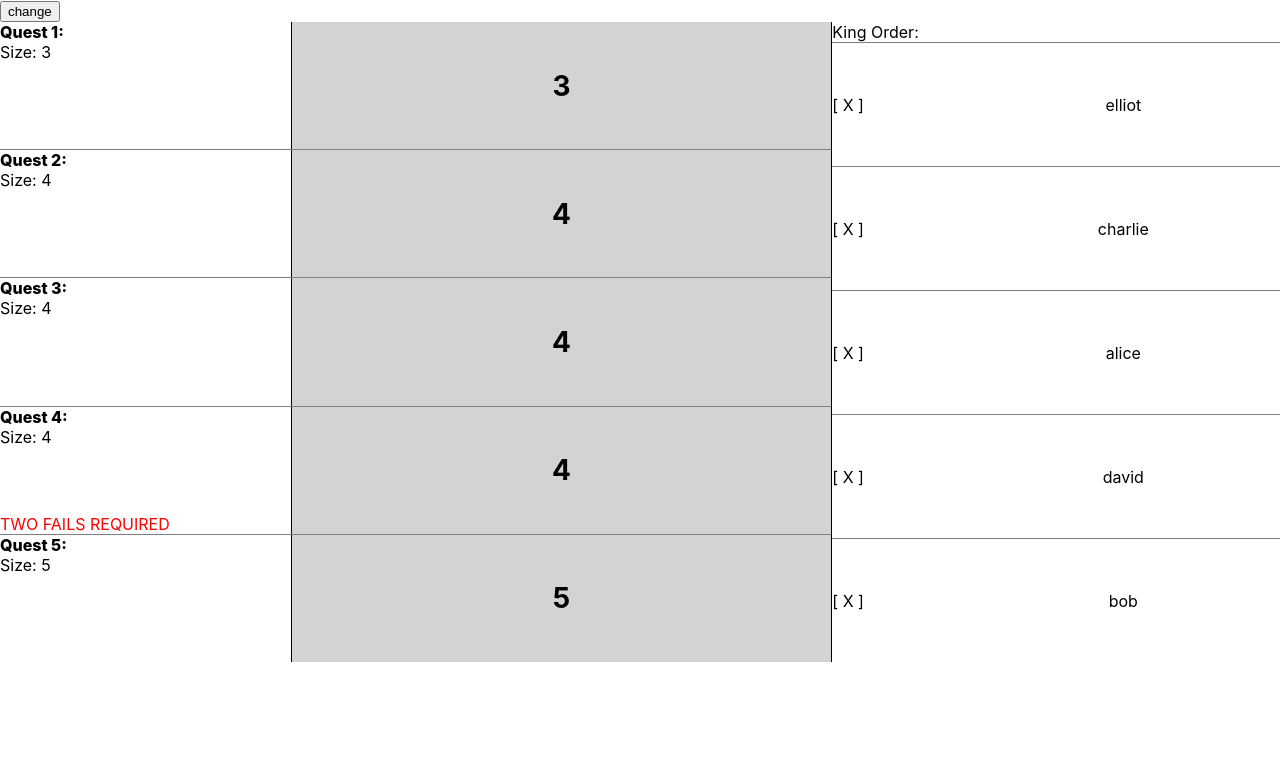
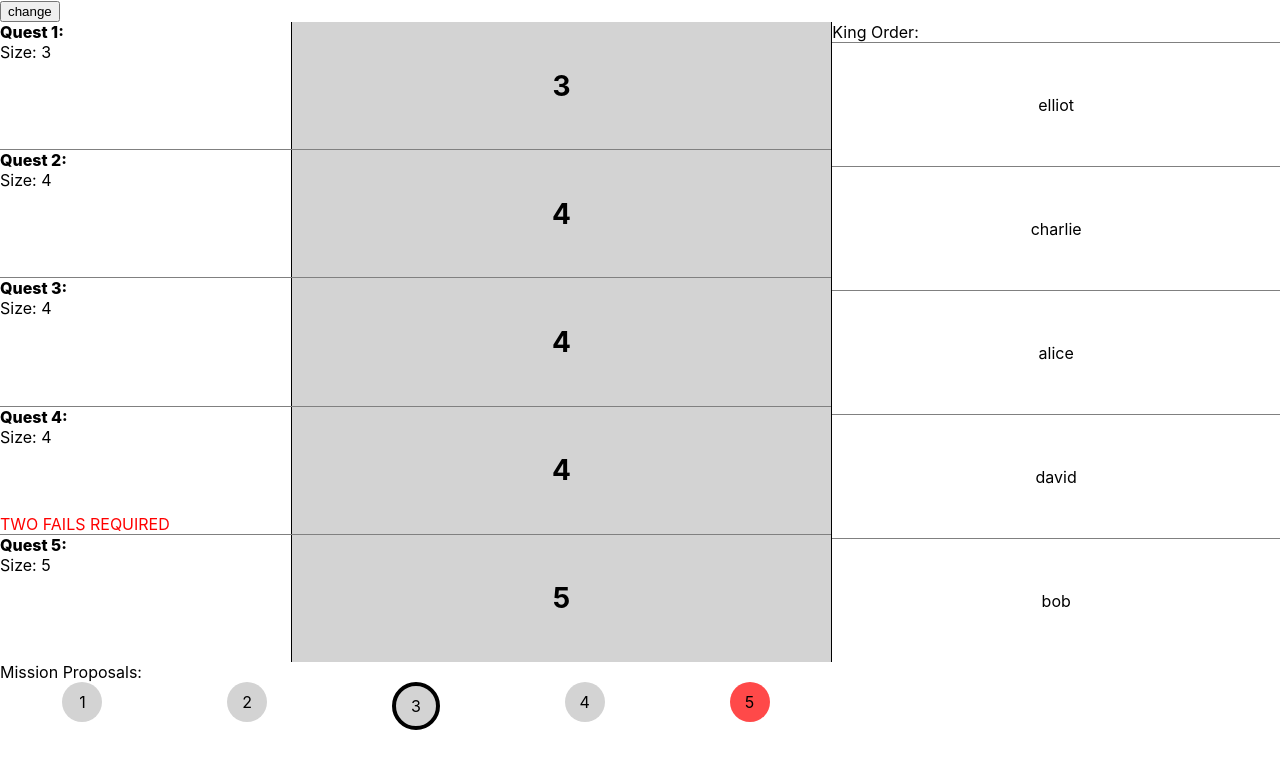
Before and after one commit to somethiiing/manual-valon, a React (Create React App) app: page / in a window 1280 px wide. Shown: the top 768 px of the page. Built offline with nearby package versions, Linux system fonts and the light colour scheme; no server answers.

Commit message:
add vote tracker

```diff
--- a/src/components/board.jsx
+++ b/src/components/board.jsx
@@ -68,11 +68,8 @@ const useStyles = makeStyles(theme => ({
       borderBottom: 'none'
     }
   },
-  playerListIcon: {
-    width: '30%'
-  },
   playerListName: {
-    width: '70%',
+    width: '100%',
     display: 'flex',
     justifyContent: 'center'
   },
@@ -92,21 +89,34 @@ const useStyles = makeStyles(theme => ({
     width: '500px',
     display: 'flex',
     justifyContent: 'space-between'
+  },
+  voteTrackerContainer: {
+    width: '65%',
+    height: '20%'
+  },
+  voteTracker: {
+    width: '100%',
+    display: 'flex',
+    justifyContent: 'space-around'
+  },
+  voteTrackerCircle: {
+    width: '40px',
+    height: '40px',
+    backgroundColor: 'lightgray',
+    borderRadius: '50%',
+    display: 'flex',
+    justifyContent: 'center',
+    alignItems: 'center',
+    '&:last-child': {
+      backgroundColor: '#FF4949'
+    }
+  },
+  selectedCircle: {
+    border: 'solid 4px black'
   }
 }));
 
 //TODO 'configuring' page whie waiting for missionSize to be set
-// let testState = {
-//   missionVoteCount: {
-//     SUCCESS: 0,
-//     FAIL: 0
-//   },
-//   doubleFail: false,
-//   voteTrack: 1,
-//   missions: [
-//     {missionSize: 3, missionResult: 'NOT_WENT'} // result === NOT_WENT, SUCCESS, FAIL
-//   ]
-// }
 
 let testState = {
     "missionSize": "3,4,4,4,5",
@@ -209,7 +219,6 @@ function GameBoard (props) {
   const classes = useStyles();
   const { missionSizes = [], currentVoteTrack = '1', selectedMission = '1', currentMissionResult = 'NOT_WENT', returnedState = {} } = props;
   const { missionVoteCount = {}, playersList = [], doubleFail = false, voteTrack = 1, missions = [] } = returnedState;
-console.log(returnedState)
 
   return (
     <div className={classes.gameboard}>
@@ -229,6 +238,12 @@ console.log(returnedState)
           <div className={classes.playerListHeader}>King Order: </div>
           {playersList.map( (player) => <PlayerListItem playerName={player} />)}
         </div>
+      </div>
+      <div className={classes.voteTrackerContainer}>
+        <div className={classes.voteTrackerHeader}>Mission Proposals: </div>
+        <VoteTracker
+          voteTrack={voteTrack}
+        />
       </div>
     </div>
   );
@@ -275,8 +290,22 @@ function PlayerListItem (props) {
 
   return (
     <div className={classes.playerListItem}>
-      <div className={classes.playerListIcon}>[  X  ]</div>
       <div className={classes.playerListName}>{props.playerName}</div>
     </div>
   )
 };
+
+
+function VoteTracker (props) {
+  const classes = useStyles();
+  const circles = [];
+  for (let i=1; i<=5; i++) {
+    circles.push(<div className={`${classes.voteTrackerCircle} ${props.voteTrack === i && classes.selectedCircle}`}>{i}</div>);
+  }
+  return (
+    <div className={classes.voteTracker}>
+      {circles}
+
+    </div>
+  )
+}
```
